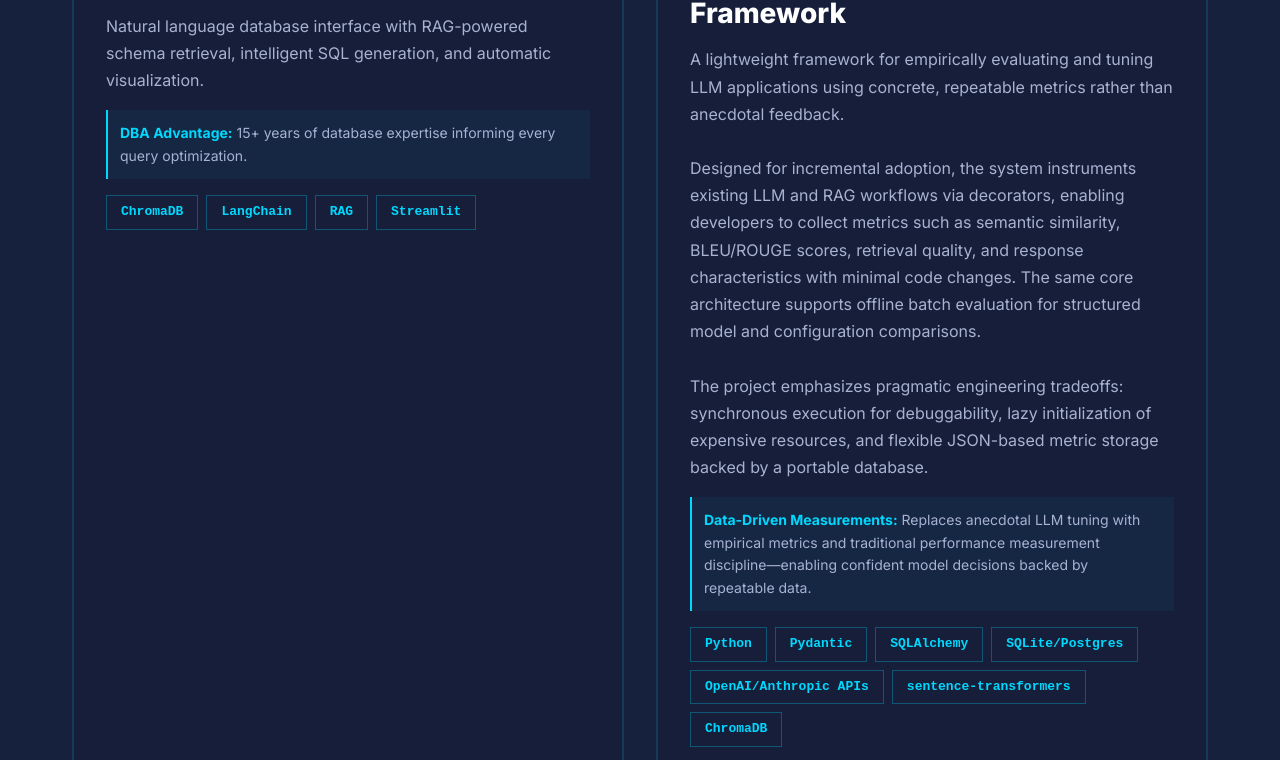
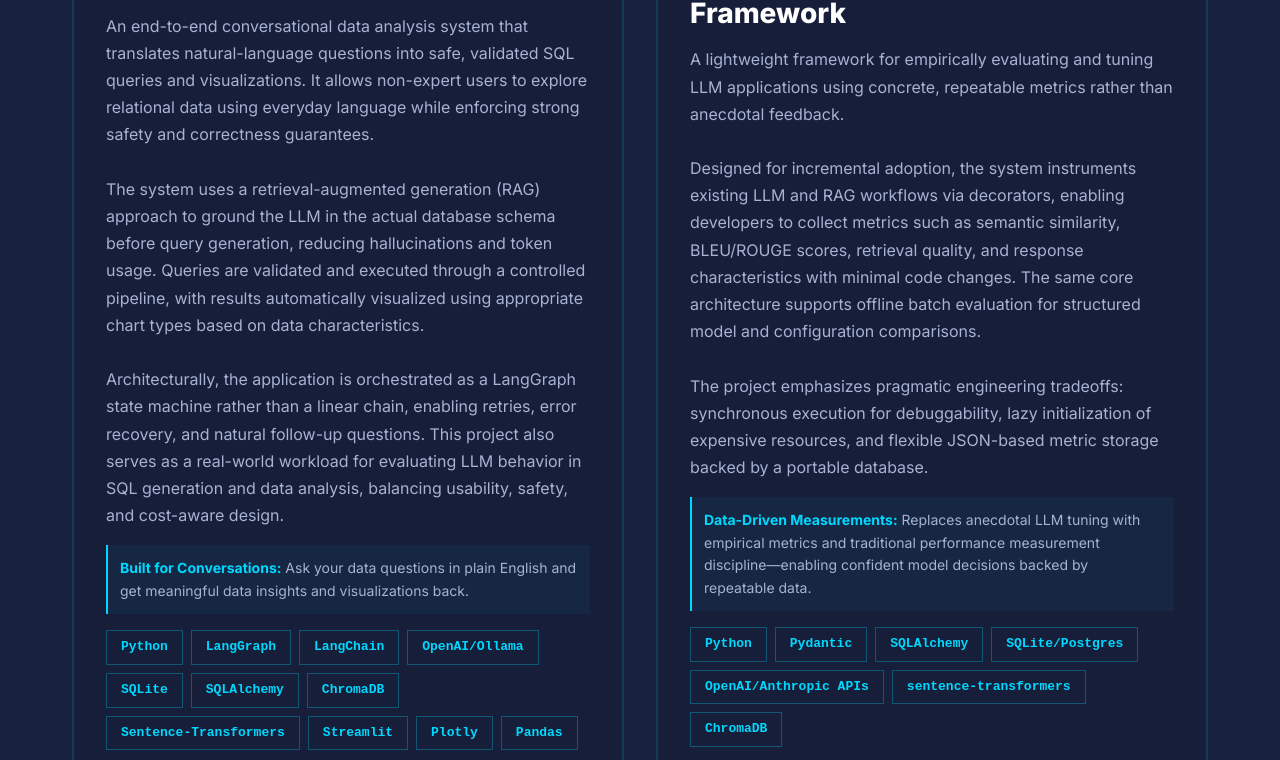
Before and after one commit to tsteelesql/tsteelesql.github.io, a plain HTML site: page index.html in a window 1280 px wide. Shown: the part 2273-3033 px from the top of the page. Drawn offline with Linux system fonts and the light colour scheme.

Commit message:
Updated Conversational Data Analyst summary

```diff
--- a/index.html
+++ b/index.html
@@ -134,18 +134,27 @@
                         </div>
                         <h3 class="mag-title">Conversational Data Analyst</h3>
                         <p class="mag-excerpt">
-                            Natural language database interface with RAG-powered schema retrieval,
-                            intelligent SQL generation, and automatic visualization.
+                            An end-to-end conversational data analysis system that translates natural-language questions into safe, validated SQL queries and visualizations. It allows non-expert users to explore relational data using everyday language while enforcing strong safety and correctness guarantees.<br><br>
+
+                            The system uses a retrieval-augmented generation (RAG) approach to ground the LLM in the actual database schema before query generation, reducing hallucinations and token usage. Queries are validated and executed through a controlled pipeline, with results automatically visualized using appropriate chart types based on data characteristics.<br><br>
+
+                            Architecturally, the application is orchestrated as a LangGraph state machine rather than a linear chain, enabling retries, error recovery, and natural follow-up questions. This project also serves as a real-world workload for evaluating LLM behavior in SQL generation and data analysis, balancing usability, safety, and cost-aware design.
                         </p>
                         <div class="mag-callout">
-                            <strong>DBA Advantage:</strong> 15+ years of database expertise
-                            informing every query optimization.
+                            <strong>Built for Conversations:</strong> Ask your data questions in plain English and get meaningful data insights and visualizations back.
                         </div>
                         <div class="mag-tech">
+                            <span>Python</span>
+                            <span>LangGraph</span>
+                            <span>LangChain</span>
+                            <span>OpenAI/Ollama</span>
+                            <span>SQLite</span>
+                            <span>SQLAlchemy</span>
                             <span>ChromaDB</span>
-                            <span>LangChain</span>
-                            <span>RAG</span>
+                            <span>Sentence-Transformers</span>
                             <span>Streamlit</span>
+                            <span>Plotly</span>
+                            <span>Pandas</span>
                         </div>
                         <div class="mag-actions">
                             <a href="https://github.com/yourusername/conversational-analyst" target="_blank" class="mag-btn mag-btn-secondary">
```
